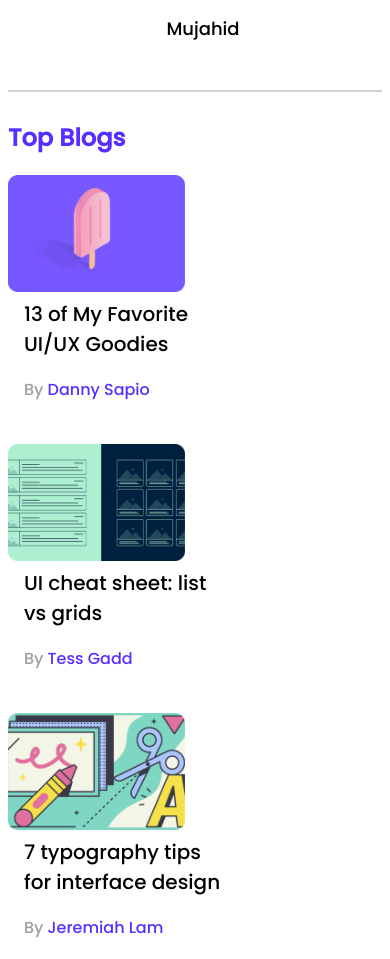
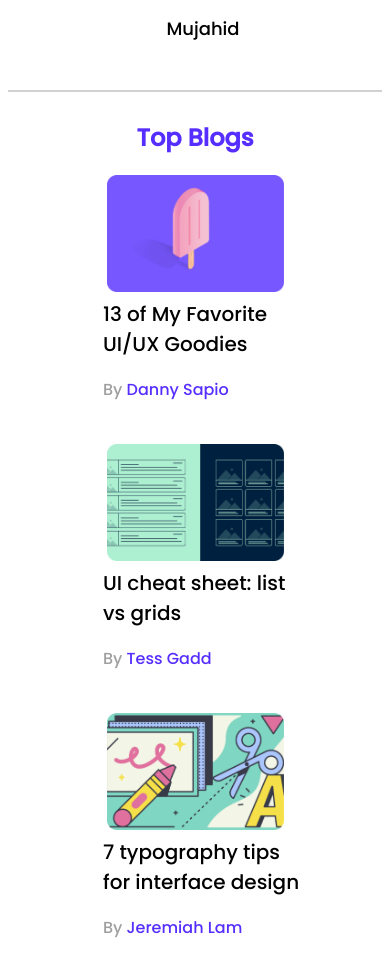
Before and after one commit to HTML-CSS-BOOTSTRAP-beginner/leader-board-css3, a plain HTML site: page index.html in a window 390 px wide. Shown: the part 906-1865 px from the top of the page. Drawn offline with Linux system fonts and the light colour scheme.

Commit message:
final-touch

```diff
--- a/styles/style.css
+++ b/styles/style.css
@@ -76,7 +76,6 @@ hr {
   display: grid;
   grid-template-columns: repeat(2, 1fr);
   grid-row-gap: 26px;
-  grid-column-gap: 70px;
 
 }
 .blog {
@@ -208,8 +207,10 @@ hr {
   grid-template-columns: repeat(1, 1fr);
 
 }
-.player, .blog
+.section-title, .player, .blog, .courses
 {
+  display: flex;
+  align-items: center;
   flex-direction: column;
 }
 
@@ -219,7 +220,7 @@ hr {
       Tablet Devices
 \*----------------------*/
 
-@media only screen and (min-width:688px) and (max-width:992px)
+@media only screen and (min-width:689px) and (max-width:992px)
 
 {
 .container
@@ -230,8 +231,5 @@ hr {
 {
   grid-template-columns: repeat(2, 1fr);
 }
-/* .player, .blog
-{
-  flex-direction: column;
-} */
+
 }
```
